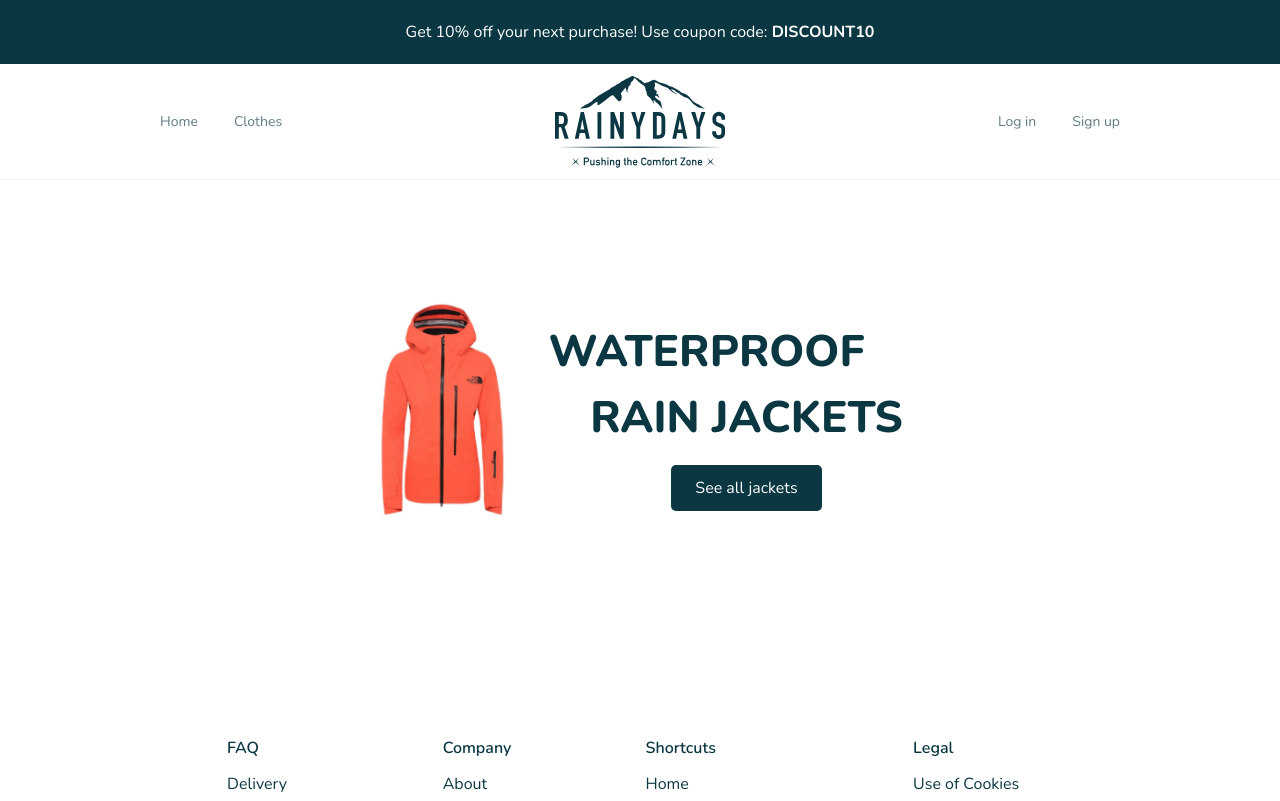
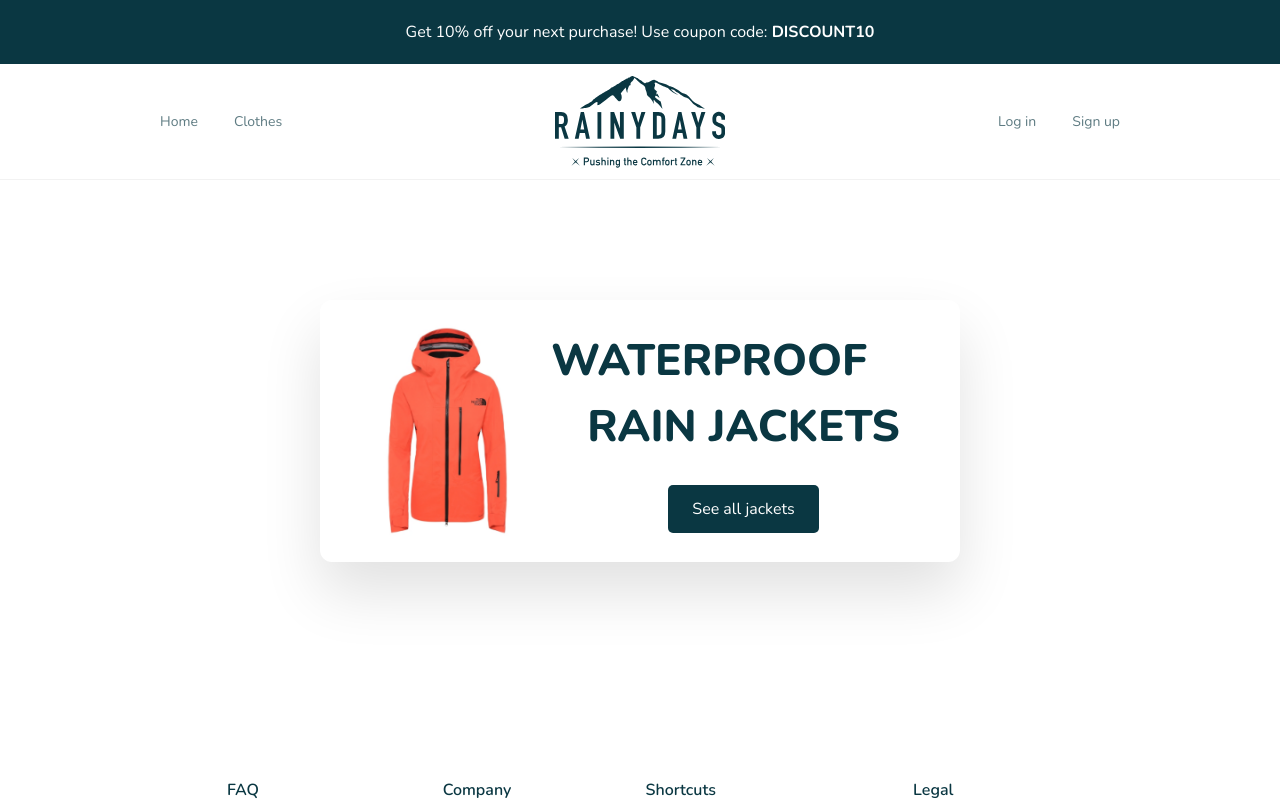
Before and after one commit to AdaptCharm/noroff-htmlcss-ca, a Next.js app: page / in a window 1280 px wide. Shown: the top 801 px of the page. Built offline with nearby package versions, Linux system fonts and the light colour scheme.

Commit message:
Refined styling of hero section

```diff
--- a/styles/globals.css
+++ b/styles/globals.css
@@ -5,6 +5,9 @@
   --foreground: hsl(192, 73%, 15%);
 
   --radius-small: 5px;
+  --radius-medium: 12px;
+
+  --shadow-large: 0 30px 60px hsla(0, 0%, 0%, 0.12);
 
   --font-primary: 'Nunito', sans-serif;
 }
--- a/styles/pages/home/hero.module.css
+++ b/styles/pages/home/hero.module.css
@@ -1,10 +1,15 @@
 .hero {
-  padding: 15vh;
+  padding: 15vh 0;
 }
 
 .inner {
+  max-width: calc(960px / 1.5);
+  margin: 0 auto;
+  padding: 48px 24px;
+  box-shadow: var(--shadow-large);
+  border-radius: var(--radius-medium);
   display: flex;
-  justify-content: center;
+  justify-content: space-between;
   align-items: center;
   flex-direction: column;
 }
@@ -12,17 +17,33 @@
 @media (min-width: 600px) {
   .inner {
     flex-direction: row;
+    padding: 24px;
   }
 }
 
 .content {
-  text-align-last: center;
+  display: flex;
+  align-items: center;
+  flex-direction: column;
+}
+
+.content > * {
+  margin-top: 25px;
 }
 
 .title {
   font-size: 44px;
   font-weight: 800;
+  text-align: center;
   text-transform: uppercase;
   max-width: 15ch;
-  margin-bottom: 25px;
+  flex: 1 1;
 }
+
+@media (min-width: 600px) {
+  .title {
+    margin-top: 0;
+    text-align: left;
+    text-align-last: center;
+  }
+}
```
